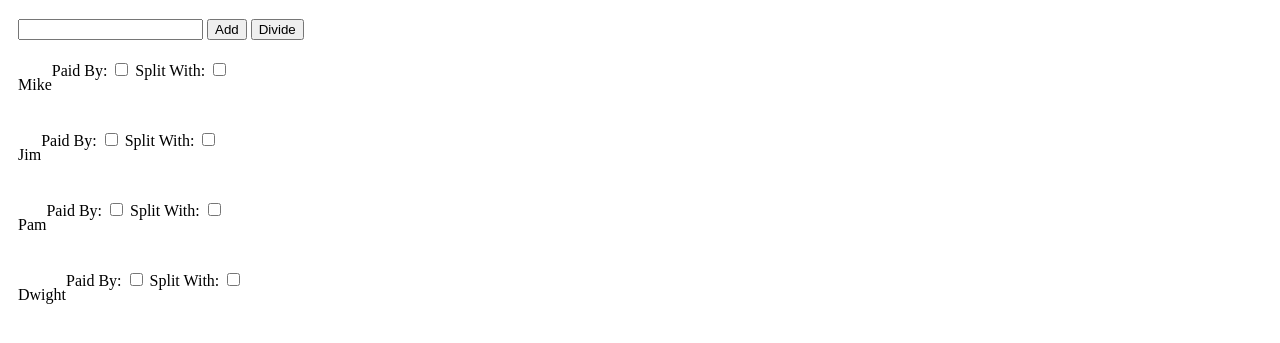
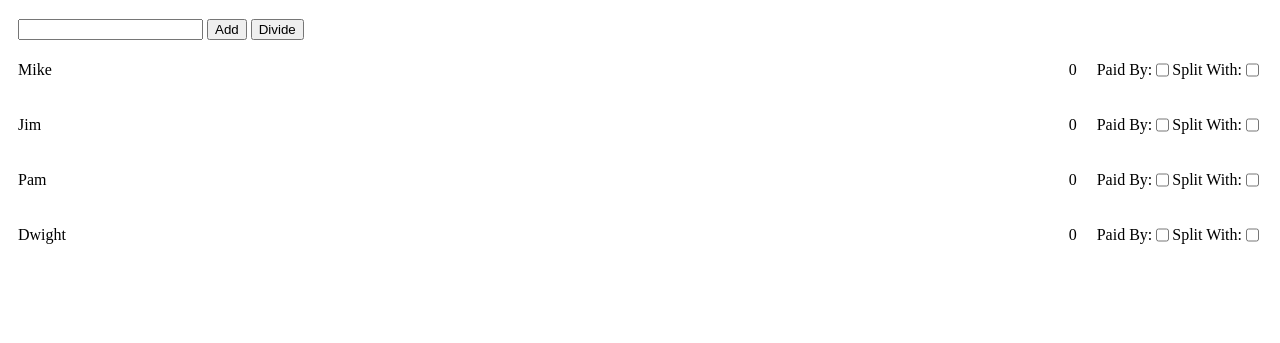
Before and after one commit to bikraman/Duckbill, a plain HTML site: page index.html in a window 1280 px wide. Shown: the part 61-404 px from the top of the page. Drawn offline with nearby package versions, Linux system fonts and the light colour scheme.

Commit message:
balance ui

```diff
--- a/index.html
+++ b/index.html
@@ -27,6 +27,7 @@
 
             constructor(name) {
                 this.name = name;
+                this.balance = 0.0;
                 this.transactions = []
             }
         }
@@ -96,11 +97,10 @@
 
         function PersonUI(person) {
 
-            console.log(person)
 
             return <div className="person" >
                     <p> {person.name} </p>
-                    <div className="person-data" ><p>Paid By: </p> <input type="checkbox"></input>  <p>Split With: </p> <input type="checkbox"></input></div>
+                    <div className="person-data"> <p className="balance">{person.balance}</p> <p>Paid By: </p> <input type="checkbox"></input>  <p>Split With: </p> <input type="checkbox"></input></div>
                     </div>
         }
 
--- a/style.css
+++ b/style.css
@@ -8,11 +8,25 @@ body {
 
 .person {
     /* border: 1px solid black; */
-    margin: 20px 0px;
+    margin: 5px 0px;
+    display: flex;
+    justify-content: space-between;
+    flex-direction: row;
+}
+
+/* .person-data p {
+    visibility: hidden;
+} */
+
+
+.balance {
+    padding: 0px 20px;
+}
+
+.person-data {
     display: flex;
     flex-direction: row;
 }
-
-.person p {
+/* .person p {
     display: inline;
-}
+} */
```
